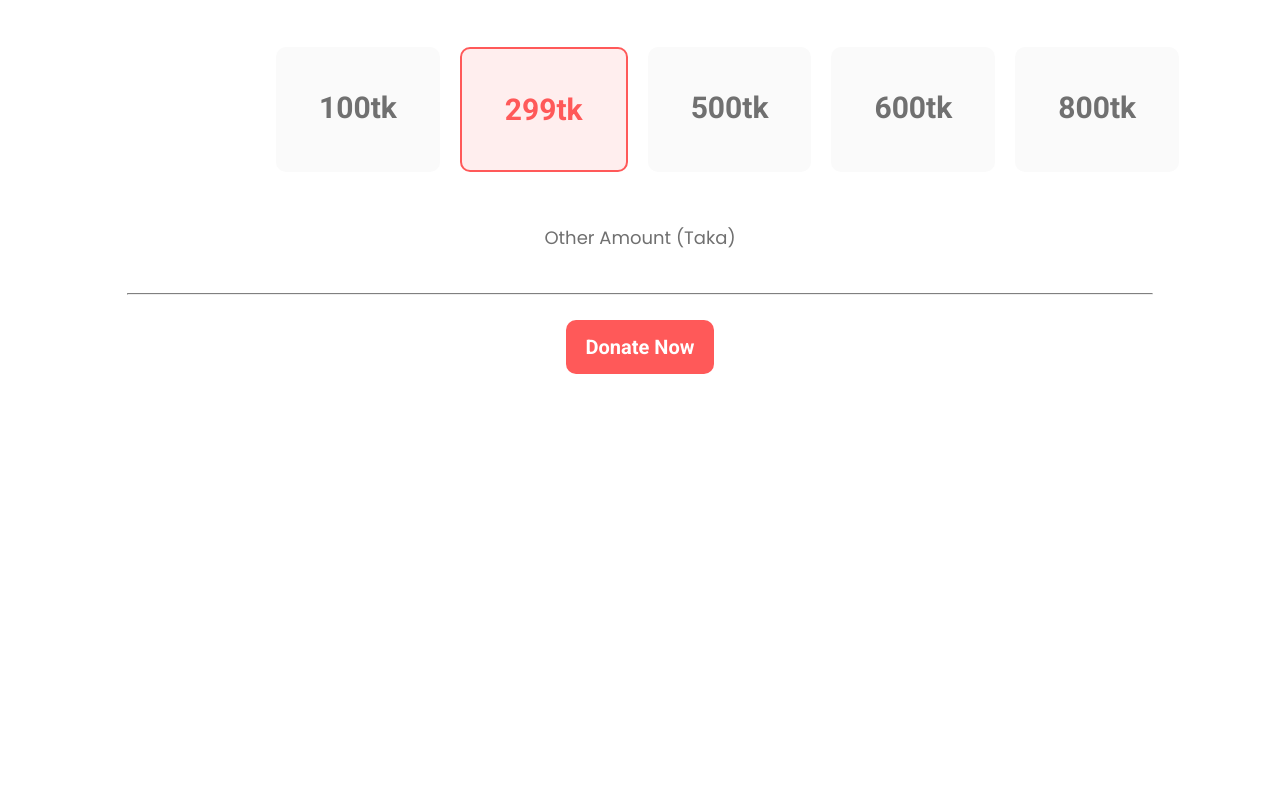
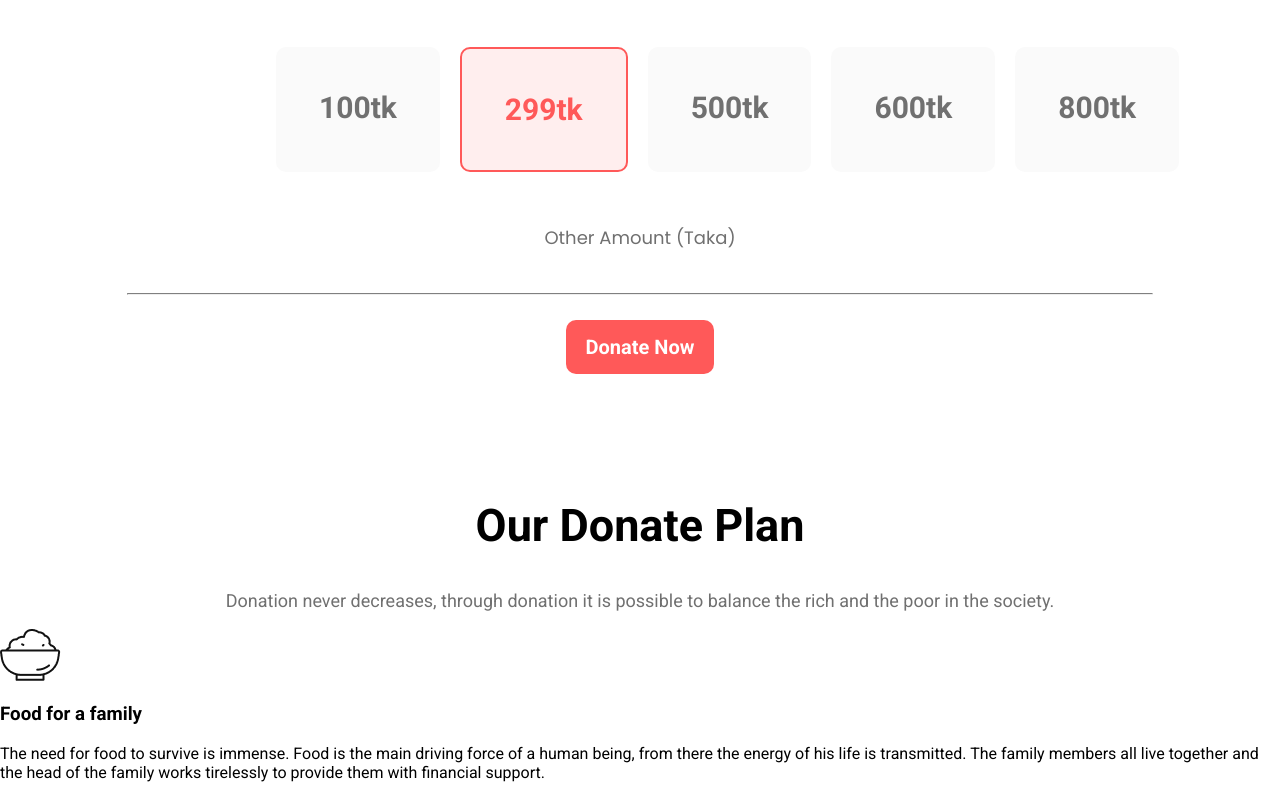
Before and after one commit to mehedinur/donate-today, a plain HTML site: page index.html in a window 1280 px wide. Shown: the part 805-1603 px from the top of the page. Before the commit the page ends 1179 px from the top, so only its background shows below. Drawn offline with Linux system fonts and the light colour scheme.

Commit message:
added icon and added a middle part and some text

```diff
--- a/index.html
+++ b/index.html
@@ -61,6 +61,27 @@
 
     </section>
 
+    <section class="middle-part">
+        <div>
+            <h1>Our Donate Plan</h1>
+            <p>Donation never decreases, through donation it is possible to balance the rich and the poor in the
+                society.</p>
+        </div>
+
+    </section>
+
+    <section>
+        <div>
+            <img src="icons/food.png" alt="rice bowl">
+            <h3>Food for a family</h3>
+            <p>The need for food to survive is immense. Food is the main driving force of a human being, from there the
+                energy of his
+                life is transmitted. The family members all live together and the head of the family works tirelessly to
+                provide them
+                with financial support.</p>
+        </div>
+    </section>
+
 </body>
 
 </html>
--- a/style.css
+++ b/style.css
@@ -101,3 +101,20 @@ body {
     border-radius: 10px;
 
 }
+
+.middle-part {
+    text-align: center;
+    margin-top: 140px;
+    margin-bottom: 0;
+}
+
+.middle-part h1 {
+    font-weight: 700;
+    font-size: 45px;
+}
+
+.middle-part p {
+    color: #707070;
+    font-weight: 400;
+    font-size: 18px;
+}
```
